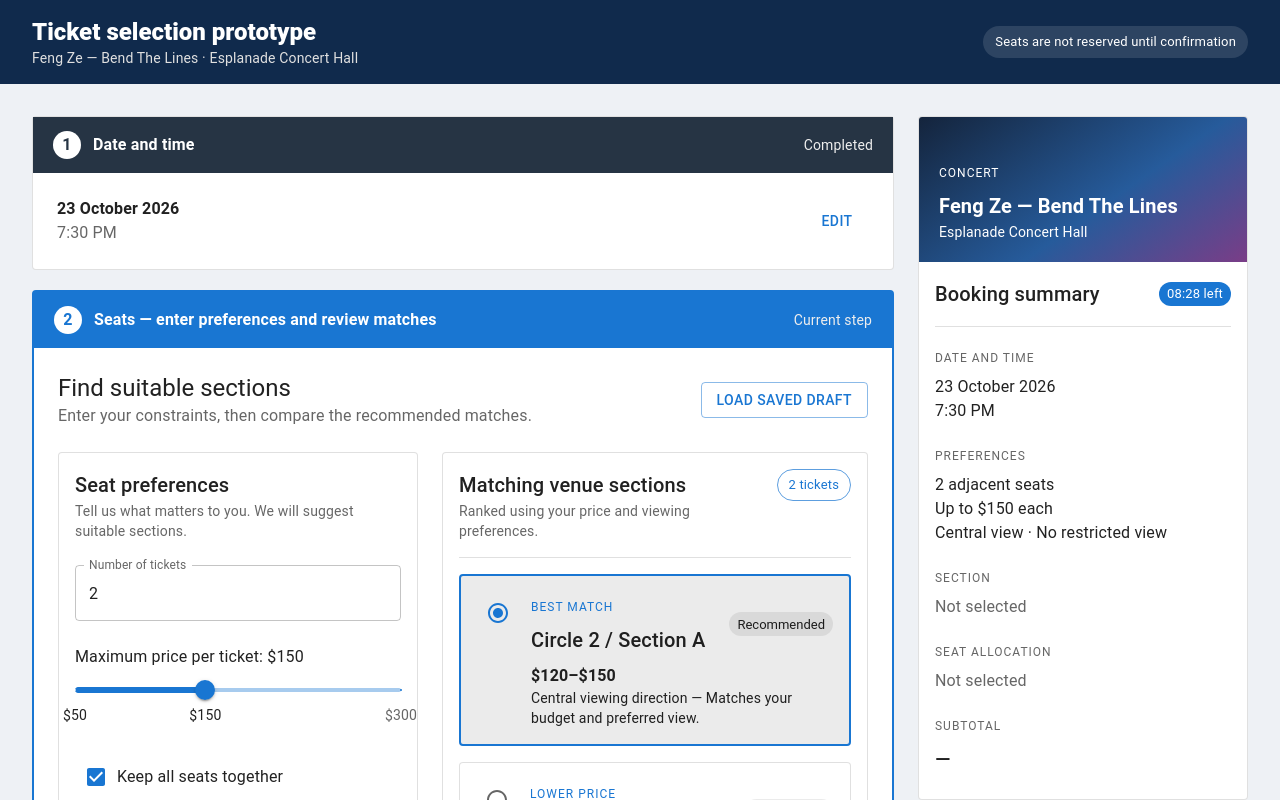
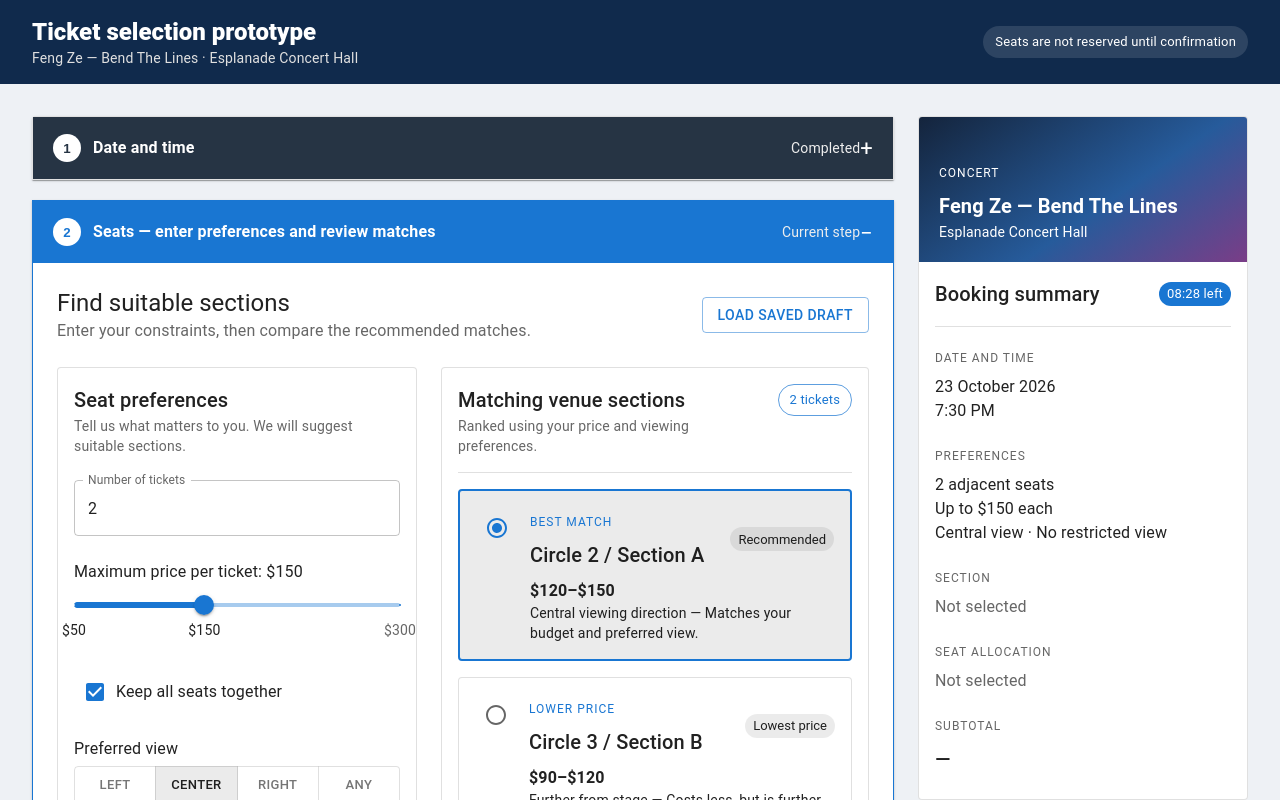
Before and after one commit to teezhiyao/hci-ticketing, a React (Vite) app: page / in a window 1280 px wide. Shown: the top 800 px of the page. Built offline with nearby package versions, Linux system fonts and the light colour scheme.

Commit message:
Use expandable booking panels

```diff
--- a/src/App.jsx
+++ b/src/App.jsx
@@ -1,4 +1,8 @@
+import { useState } from "react";
 import {
+  Accordion,
+  AccordionDetails,
+  AccordionSummary,
   Box,
   Button,
   Card,
@@ -17,26 +21,43 @@ const event = {
   time: "7:30 PM",
 };
 
-function BookingSection({ number, title, status, active = false, children }) {
+function BookingSection({
+  panel,
+  number,
+  title,
+  status,
+  expanded,
+  onChange,
+  children,
+}) {
   return (
-    <Card
-      variant="outlined"
+    <Accordion
+      expanded={expanded}
+      onChange={onChange(panel)}
+      disableGutters
       sx={{
-        borderColor: active ? "primary.main" : "divider",
-        borderWidth: active ? 2 : 1,
+        border: "1px solid",
+        borderColor: expanded ? "primary.main" : "divider",
         overflow: "visible",
+        "&:before": { display: "none" },
       }}
     >
-      <Box
+      <AccordionSummary
+        expandIcon={
+          <Typography sx={{ color: "common.white", fontSize: 22 }}>
+            {expanded ? "−" : "+"}
+          </Typography>
+        }
         sx={{
           px: 2.5,
-          py: 1.75,
-          bgcolor: active ? "primary.main" : "#263444",
+          minHeight: 62,
+          bgcolor: expanded ? "primary.main" : "#263444",
           color: "common.white",
-          display: "flex",
-          alignItems: "center",
-          justifyContent: "space-between",
-          gap: 2,
+          "& .MuiAccordionSummary-content": {
+            alignItems: "center",
+            justifyContent: "space-between",
+            gap: 2,
+          },
         }}
       >
         <Stack direction="row" spacing={1.5} alignItems="center">
@@ -48,7 +69,7 @@ function BookingSection({ number, title, status, active = false, children }) {
               display: "grid",
               placeItems: "center",
               bgcolor: "common.white",
-              color: active ? "primary.main" : "#263444",
+              color: expanded ? "primary.main" : "#263444",
               fontWeight: 700,
             }}
           >
@@ -64,10 +85,12 @@ function BookingSection({ number, title, status, active = false, children }) {
             {status}
           </Typography>
         )}
-      </Box>
+      </AccordionSummary>
 
-      {children && <Box sx={{ p: { xs: 2, md: 3 } }}>{children}</Box>}
-    </Card>
+      <AccordionDetails sx={{ p: { xs: 2, md: 3 } }}>
+        {children}
+      </AccordionDetails>
+    </Accordion>
   );
 }
 
@@ -154,6 +177,12 @@ function BookingSummary() {
 }
 
 export default function App() {
+  const [expandedPanel, setExpandedPanel] = useState("seats");
+
+  const changePanel = (panel) => (_, isExpanded) => {
+    setExpandedPanel(isExpanded ? panel : false);
+  };
+
   return (
     <Box sx={{ minHeight: "100vh", bgcolor: "#eef1f5" }}>
       <Box
@@ -197,9 +226,12 @@ export default function App() {
       >
         <Stack spacing={2.5}>
           <BookingSection
+            panel="date"
             number="1"
             title="Date and time"
             status="Completed"
+            expanded={expandedPanel === "date"}
+            onChange={changePanel}
           >
             <Stack
               direction={{ xs: "column", sm: "row" }}
@@ -216,10 +248,12 @@ export default function App() {
           </BookingSection>
 
           <BookingSection
+            panel="seats"
             number="2"
             title="Seats — enter preferences and review matches"
             status="Current step"
-            active
+            expanded={expandedPanel === "seats"}
+            onChange={changePanel}
           >
             <Stack
               direction={{ xs: "column", sm: "row" }}
@@ -241,16 +275,32 @@ export default function App() {
           </BookingSection>
 
           <BookingSection
+            panel="allocation"
             number="3"
             title="Seat allocation"
             status="Select a section to continue"
-          />
+            expanded={expandedPanel === "allocation"}
+            onChange={changePanel}
+          >
+            <Typography color="text.secondary">
+              The venue map, expected-view preview, and exact available seats
+              will appear here after a recommended section is selected.
+            </Typography>
+          </BookingSection>
 
           <BookingSection
+            panel="ticket-type"
             number="4"
             title="Ticket type"
             status="Complete seat allocation first"
-          />
+            expanded={expandedPanel === "ticket-type"}
+            onChange={changePanel}
+          >
+            <Typography color="text.secondary">
+              Applicable standard or promotional ticket types will appear here
+              after exact seats have been selected.
+            </Typography>
+          </BookingSection>
         </Stack>
 
         <BookingSummary />
```
